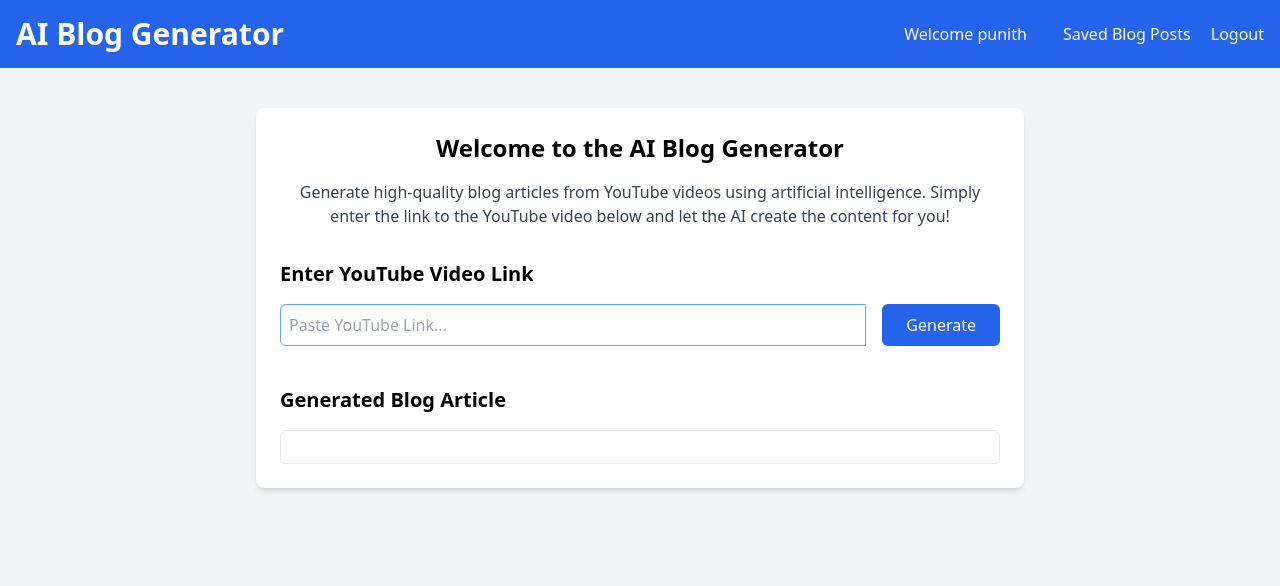
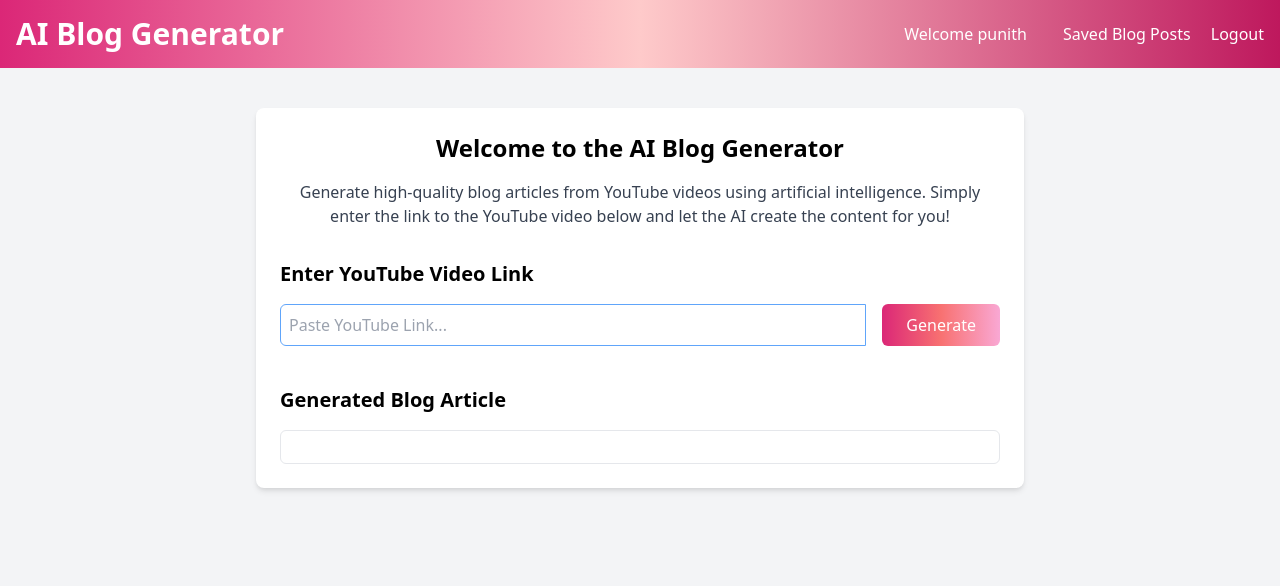
Before and after one commit to Puni2001/AI_Blog_Generator, a Django app: page / in a window 1280 px wide. Shown: the top 586 px of the page. Run offline with Django 5.2, Linux system fonts and the light colour scheme; a user stored in the database is signed in; some libraries are stand-ins or nearby versions.

Commit message:
"CSS Updated"

```diff
--- a/templates/all-blogs.html
+++ b/templates/all-blogs.html
@@ -10,7 +10,7 @@
 </head>
 <body class="flex flex-col min-h-screen bg-gray-100 font-sans antialiased">
     <!-- Navbar -->
-    <nav class="bg-blue-600 p-4 text-white shadow-md">
+    <nav class="bg-gradient-to-r from-pink-600 via-red-200 to-pink-700 p-4 text-white">
         <div class="container mx-auto flex justify-between items-center">
             <a href="/" class="text-3xl font-bold hover:text-blue-200 transition duration-300">AI Blog Generator</a>
             <div class="space-x-6">
--- a/templates/blog-details.html
+++ b/templates/blog-details.html
@@ -45,7 +45,7 @@
 </head>
 <body class="bg-gray-100 font-sans antialiased">
     <!-- Navbar -->
-    <nav class="bg-blue-600 p-4 text-white shadow-md">
+    <nav class="bg-gradient-to-r from-pink-600 via-red-200 to-pink-700 p-4 text-white">
         <div class="container mx-auto flex justify-between items-center">
             <a href="/" class="text-3xl font-bold hover:text-blue-200 transition duration-300">AI Blog Generator</a>
             <div class="space-x-6">
--- a/templates/index.html
+++ b/templates/index.html
@@ -36,13 +36,13 @@
 </head>
 <body class="flex flex-col min-h-screen bg-gray-100 font-sans antialiased">
     <!-- Navbar -->
-    <nav class="bg-blue-600 p-4 text-white">
+    <nav class="bg-gradient-to-r from-pink-600 via-red-200 to-pink-700 p-4 text-white">
         <div class="container mx-auto flex justify-between items-center">
             <h1 class="text-3xl font-bold">AI Blog Generator</h1>
             <div>
-                <a href="{% url 'index' %}" class="text-white hover:underline mx-4">Welcome {{ user.username }}</a>
-                <a href="{% url 'blog_generator:blog-list' %}" class="text-white hover:underline mx-4">Saved Blog Posts</a>
-                <a href="{% url 'logout' %}" class="text-white hover:underline">Logout</a>
+                <a href="{% url 'index' %}" class="text-blue hover:underline mx-4">Welcome {{ user.username }}</a>
+                <a href="{% url 'blog_generator:blog-list' %}" class="text-blue hover:underline mx-4">Saved Blog Posts</a>
+                <a href="{% url 'logout' %}" class="text-blue hover:underline">Logout</a>
             </div>
         </div>
     </nav>
@@ -64,7 +64,7 @@
                 <h2 class="text-xl mb-4 font-semibold">Enter YouTube Video Link</h2>
                 <div class="flex space-x-4">
                     <input id="youtubeLink" name="youtubeLink" type="url" placeholder="Paste YouTube Link..." class="flex-grow p-2 border border-blue-400 rounded-l-md focus:outline-none focus:ring-2 focus:ring-blue-500">
-                    <button id="generateBlogButton" class="bg-blue-600 text-white px-6 py-2 rounded-md hover:bg-blue-700 transition-colors focus:outline-none focus:ring-2 focus:ring-blue-500">Generate</button>
+                    <button id="generateBlogButton" class="bg-gradient-to-r from-pink-600 via-red-400 to-pink-300 text-white px-6 py-2 rounded-md hover:bg-blue-700 transition-colors focus:outline-none focus:ring-2 focus:ring-blue-500">Generate</button>
                 </div>
             </section>
 
--- a/templates/login.html
+++ b/templates/login.html
@@ -9,7 +9,7 @@
 </head>
 <body class="bg-grey-100 font-sans antialiased">
     <!-- Navbar -->
-     <nav class="bg-blue-600 p-4 text-white flex justify-between">
+     <nav class="bg-gradient-to-r from-pink-600 via-red-200 to-pink-700 p-4 text-white flex justify-between">
         <div>
             <h1 class="text-3xl font-bold">AI Blog Generator</h1>
         </div>
@@ -41,7 +41,7 @@
                     <label for="Password" class="block mb-1 font-medium">Password </label>
                     <input type="password" id="Password" name="Password" placeholder="Enter your Password" class="w-full p-2 border rounded">
                 </div>
-                <button type="submit" class="w-full bg-blue-600 text-white p-2 rounded hover:bg-blue-700">Login</button>
+                <button type="submit" class="w-full bg-gradient-to-r from-pink-600 via-red-400 to-pink-400 text-white p-2 rounded hover:bg-blue-700">Login</button>
             </form>
         </div>
     </div>
--- a/templates/signup.html
+++ b/templates/signup.html
@@ -9,7 +9,7 @@
 </head>
 <body class="bg-grey-100 font-sans antialiased">
     <!-- Navbar -->
-     <nav class="bg-blue-600 p-4 text-white flex justify-between">
+     <nav class="bg-gradient-to-r from-pink-600 via-red-200 to-pink-700 p-4 text-white flex justify-between">
         <div>
             <h1 class="text-3xl font-bold">AI Blog Generator</h1>
         </div>
@@ -51,7 +51,7 @@
                     <label for="repeat_password" class="block mb-1 font-medium">Repeat Password </label>
                     <input type="password" id="repeat_password" name="repeat_password" placeholder="Repeat your Password" class="w-full p-2 border rounded">
                 </div>
-                <button type="submit" class="w-full bg-blue-600 text-white p-2 rounded hover:bg-blue-700">Signup</button>
+                <button type="submit" class="w-full bg-gradient-to-r from-pink-600 via-red-400 to-pink-400 text-white p-2 rounded hover:bg-blue-700">Signup</button>
             </form>
         </div>
     </div>
```
Also changed, not shown: db.sqlite3.
